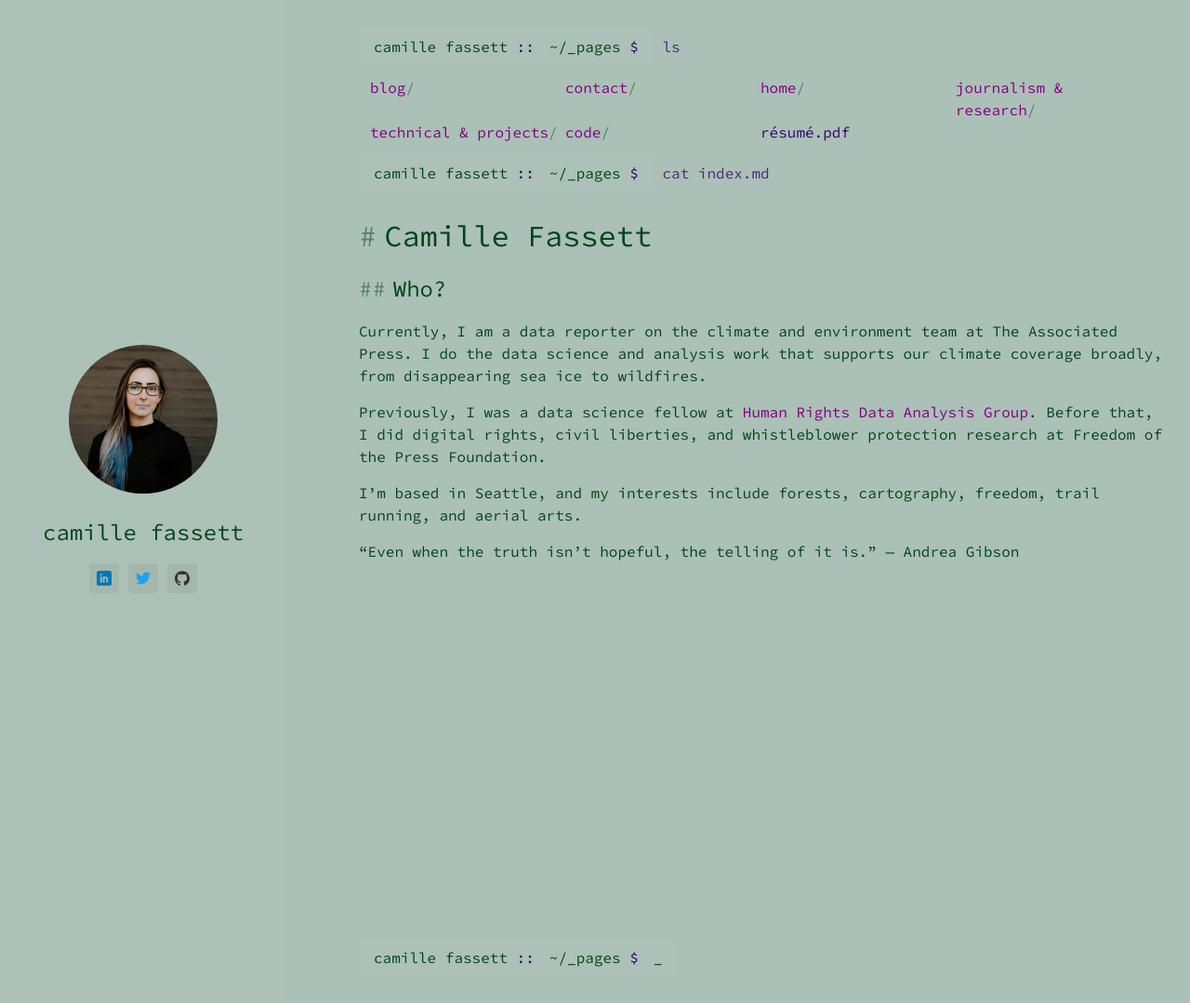
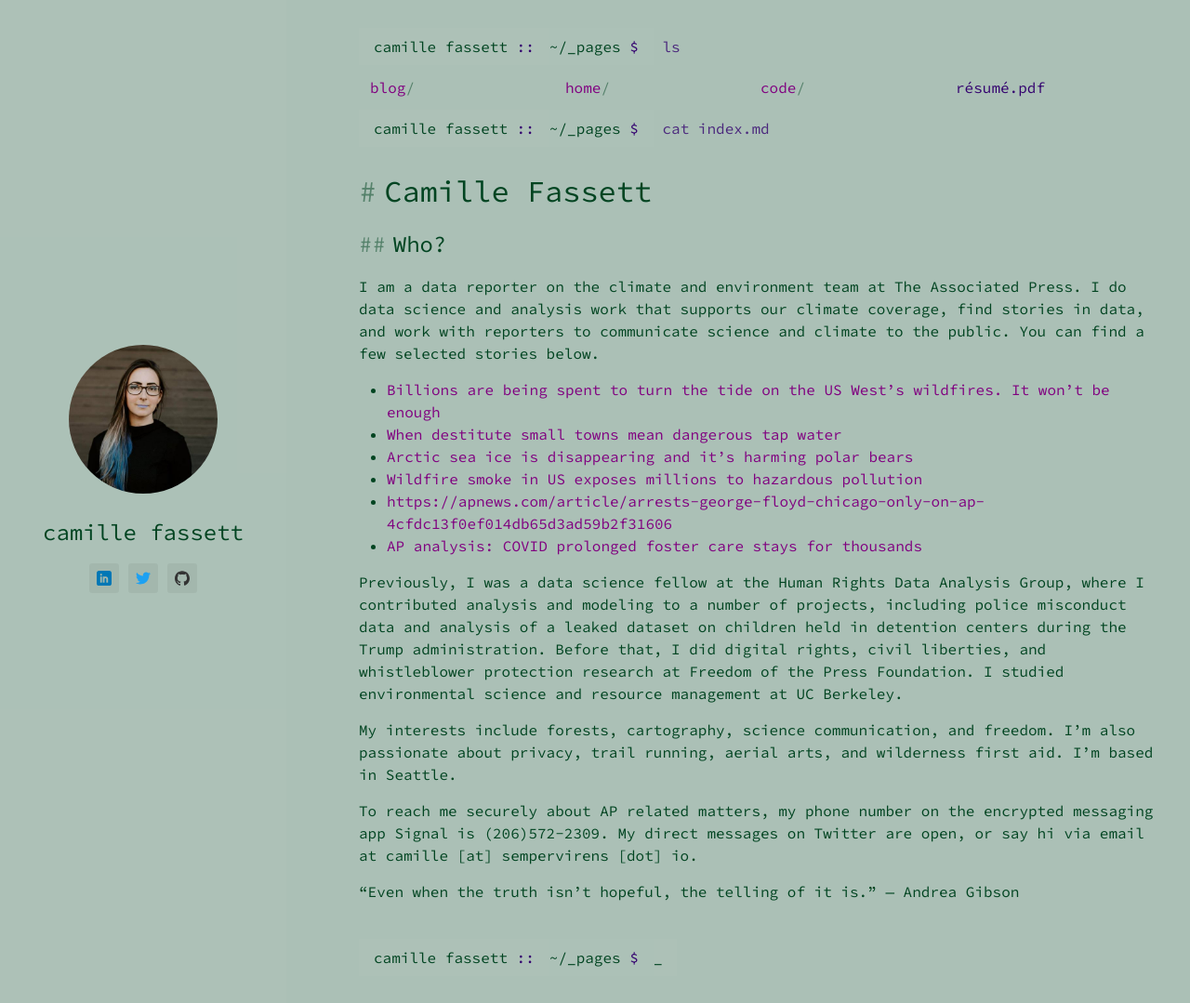
Before and after one commit to ssempervirens/ssempervirens.github.io, a Jekyll site: the page built from _pages/index.md, in a window 1280 px wide and 1104 px high. Shown: the top 1079 px of the window at 93% size. Built offline with Jekyll 4.4.1, drawn with Linux system fonts in a browser that asks for light colours.

```diff
--- a/_config.yml
+++ b/_config.yml
@@ -1,6 +1,6 @@
 ---
 title: camille fassett
-email: camillefassett [at] gmail [dot] com
+email: camille [at] sempervirens [dot] io
 description: journalist · researcher · technologist
 baseurl: ''
 url: ''
--- a/_pages/index.md
+++ b/_pages/index.md
@@ -9,10 +9,19 @@ filename: index.md
 
 ## Who?
 
-Currently, I am a data reporter on the climate and environment team at The Associated Press. I do the data science and analysis work that supports our climate coverage broadly, from disappearing sea ice to wildfires.
+I am a data reporter on the climate and environment team at The Associated Press. I do data science and analysis work that supports our climate coverage, find stories in data, and work with reporters to communicate science and climate to the public. You can find a few selected stories below.
+* [Billions are being spent to turn the tide on the US West’s wildfires. It won’t be enough](https://apnews.com/article/wildfires-forest-thinning-community-risk-biden-9d77309cb9e7520069b3c575d850aadc)
+* [When destitute small towns mean dangerous tap water](https://apnews.com/article/health-business-west-virginia-dementia-6770a6191b89b064bd77227e1b18639d)
+* [Arctic sea ice is disappearing and it’s harming polar bears](https://projects.apnews.com/features/2021/polar-bears-sea-ice/index.html)
+* [Wildfire smoke in US exposes millions to hazardous pollution](https://apnews.com/article/virus-outbreak-wildfires-health-oregon-fires-138efdcef21f15751fe1809a7853903b)
+* [https://apnews.com/article/arrests-george-floyd-chicago-only-on-ap-4cfdc13f0ef014db65d3ad59b2f31606](
+Tiny wrists in cuffs: How police use force against children)
+* [AP analysis: COVID prolonged foster care stays for thousands](https://apnews.com/article/ct-state-wire-only-on-ap-coronavirus-pandemic-foster-care-education-0324d732ed8e788a45e580a7b14052fd)
 
-Previously, I was a data science fellow at [Human Rights Data Analysis Group](https://hrdag.org/people/camille-fassett/). Before that, I did digital rights, civil liberties, and whistleblower protection research at Freedom of the Press Foundation.
+Previously, I was a data science fellow at the Human Rights Data Analysis Group, where I contributed analysis and modeling to a number of projects, including police misconduct data and analysis of a leaked dataset on children held in detention centers during the Trump administration. Before that, I did digital rights, civil liberties, and whistleblower protection research at Freedom of the Press Foundation. I studied environmental science and resource management at UC Berkeley.
 
-I'm based in Seattle, and my interests include forests, cartography, freedom, trail running, and aerial arts.
+My interests include forests, cartography, science communication, and freedom. I'm also passionate about privacy, trail running, aerial arts, and wilderness first aid. I'm based in Seattle.
+
+To reach me securely about AP related matters, my phone number on the encrypted messaging app Signal is (206)572-2309. My direct messages on Twitter are open, or say hi via email at camille [at] sempervirens [dot] io.
 
 "Even when the truth isn't hopeful, the telling of it is." — Andrea Gibson
```
Also changed, not shown: _pages/404.md (deleted, +0 -13 lines), _pages/contact.md (deleted, +0 -22 lines), _pages/portfolio.md (deleted, +0 -79 lines), _pages/projects.md (deleted, +0 -17 lines).
